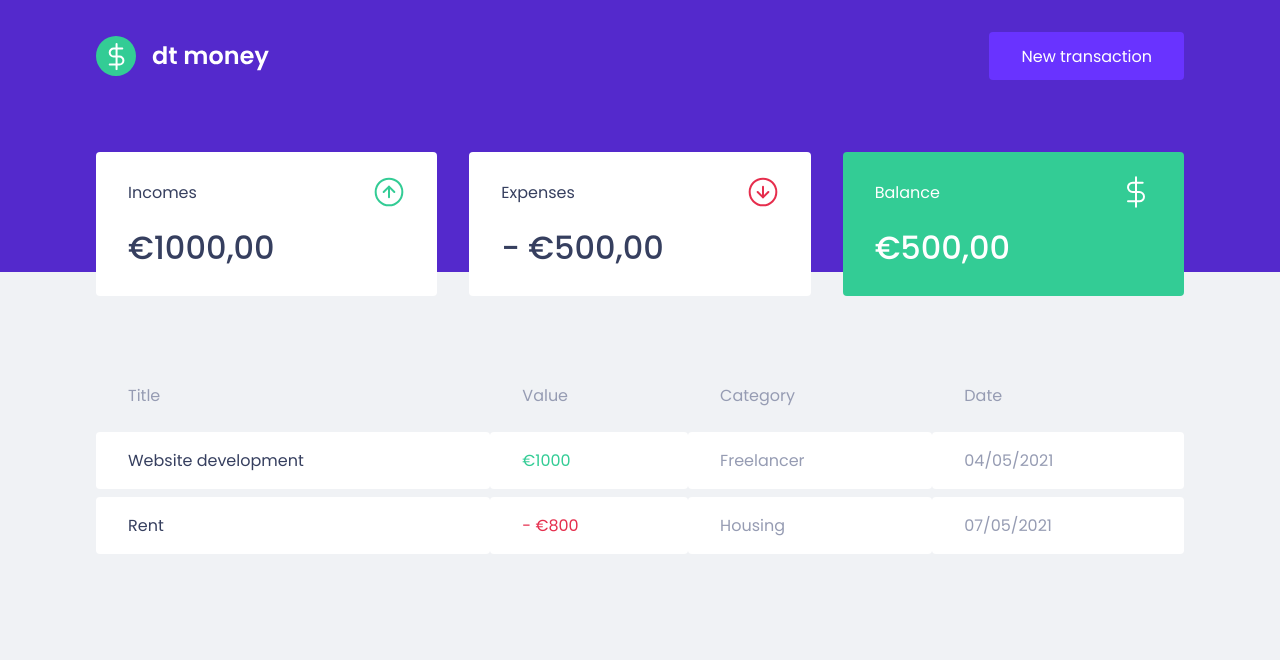
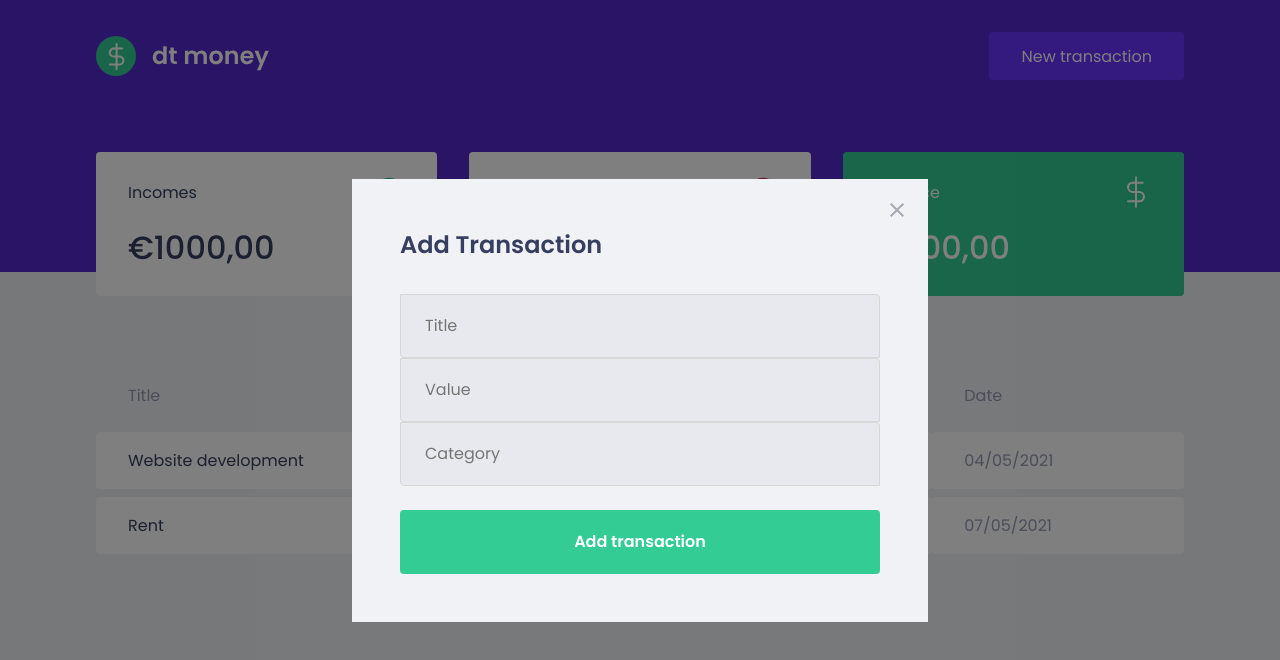
Before and after one commit to marcomedeirosfh/ignite-dtmoney, a React (Create React App) app: page / in a window 1280 px wide. Both pictures are taken after a click on the button "New transaction". Shown: the top 660 px of the page. Built offline with nearby package versions, Linux system fonts and the light colour scheme; no server answers; what miragejs would draw is missing.

Commit message:
New Transaction Modal and styling (unfinished)

```diff
--- a/package.json
+++ b/package.json
@@ -7,6 +7,7 @@
     "miragejs": "^0.1.41",
     "react": "^17.0.2",
     "react-dom": "^17.0.2",
+    "react-modal": "^3.13.1",
     "react-scripts": "4.0.3",
     "styled-components": "^5.3.0",
     "web-vitals": "^1.0.1"
@@ -19,6 +20,7 @@
     "@types/node": "^12.0.0",
     "@types/react": "^17.0.0",
     "@types/react-dom": "^17.0.0",
+    "@types/react-modal": "^3.12.0",
     "@types/styled-components": "^5.1.9",
     "typescript": "^4.1.2"
   },
--- a/src/App.tsx
+++ b/src/App.tsx
@@ -1,12 +1,28 @@
 import { Header } from './components/Header';
 import { GlobalStyle } from './styles/global'
 import { Dashboard } from './components/Dashboard'
+import Modal from 'react-modal'
+import { useState } from 'react';
+import { NewTransactionModal } from './components/NewTransactionModal';
+
+Modal.setAppElement('#root')
 
 export function App() {
+  const [isNewTransactionModalOpen, setIsNewTransactionModalOpen] = useState(false)
+
+  function handleOpenNewTransactionModal() {
+    setIsNewTransactionModalOpen(true)
+  }
+
+  function handleCloseNewTransactionModal() {
+    setIsNewTransactionModalOpen(false)
+  }
+
   return (
     <div className="App">
-      <Header />
+      <Header onOpenNewTransactionModal={handleOpenNewTransactionModal} />
       <Dashboard />
+      <NewTransactionModal isOpen={isNewTransactionModalOpen} onRequestClose={handleCloseNewTransactionModal}/>
       <GlobalStyle />
     </div>
   );
--- a/src/components/Header/index.tsx
+++ b/src/components/Header/index.tsx
@@ -1,12 +1,16 @@
 import logoImg from '../../assets/logo.svg';
 import { Container, Content } from './styles';
 
-export function Header() {
+interface HeaderProps {
+  onOpenNewTransactionModal: () => void;
+}
+
+export function Header({onOpenNewTransactionModal}: HeaderProps) {
   return (
     <Container>
       <Content>
         <img src={logoImg} alt="dt money" />
-        <button type="button">
+        <button type="button" onClick={onOpenNewTransactionModal}>
           New transaction
         </button>
       </Content>
--- /dev/null
+++ b/src/components/NewTransactionModal/index.tsx
@@ -0,0 +1,38 @@
+import Modal from 'react-modal';
+import { Container } from './styles';
+import closeImg from '../../assets/close.svg'
+
+interface NewTransactionModalProps {
+  isOpen: boolean,
+  onRequestClose: () => void
+}
+
+export function NewTransactionModal({isOpen, onRequestClose}: NewTransactionModalProps) {
+  return (
+    <Modal
+      isOpen={isOpen}
+      onRequestClose={onRequestClose}
+      overlayClassName="react-modal-overlay"
+      className="react-modal-content"
+    >
+
+      <button type="submit" onClick={onRequestClose} className="react-modal-close">
+        <img src={closeImg} alt="Close" />
+      </button>
+
+      <Container>
+        <h2>Add Transaction</h2>
+
+        <input type="text" placeholder="Title"/>
+
+        <input type="number" placeholder="Value"/>
+
+        <input type="text" placeholder="Category"/>
+
+        <button type="submit">
+          Add transaction
+        </button>
+      </Container>
+    </Modal>
+  )
+}
--- /dev/null
+++ b/src/components/NewTransactionModal/styles.ts
@@ -0,0 +1,50 @@
+import styled from 'styled-components'
+
+export const Container = styled.form`
+  h2 {
+    color: var(--text-title);
+    font-size: 1.5rem;
+    margin-bottom: 2rem;
+  }
+
+  input {
+    width: 100%;
+    padding: 0 1.5rem;
+    height: 4rem;
+    border-radius: 0 0.25rem;
+
+    border: 1px solid #d7d7d7;
+    background: #e7e9ee;
+
+    font-weight: 400;
+    font-size: 1rem;
+  }
+
+  &::placeholder {
+    color: var(--text-body);
+  }
+
+  & + input {
+    margin-top: 1rem;
+  }
+
+  button[type="submit"] {
+    width: 100%;
+    padding: 0 1.5rem;
+    height: 4rem;
+    background: var(--green);
+    color: #FFF;
+    border-radius: 0.25rem;
+    border: 0;
+    font-size: 1rem;
+    margin-top: 1.5rem;
+    font-weight: 600;
+
+    transition: filter 0.2s;
+
+    &:hover {
+      filter: brightness(0.9)
+    }
+  }
+
+`
--- a/src/styles/global.ts
+++ b/src/styles/global.ts
@@ -53,4 +53,40 @@
     opacity: 0.6;
     cursor: not-allowed;
   }
+
+  .react-modal-overlay {
+    background: rgba(0, 0, 0, 0.5);
+
+    position: fixed;
+    top: 0;
+    right: 0;
+    bottom: 0;
+    left: 0;
+
+    display: flex;
+    align-items: center;
+    justify-content: center;
+  }
+
+  .react-modal-content {
+    width: 100%;
+    max-width: 576px;
+    background: var(--background);
+    padding: 3rem;
+    position: relative;
+  }
+
+  .react-modal-close {
+    position: absolute;
+    top: 1.5rem;
+    right: 1.5rem;
+    background: transparent;
+    border: 0;
+
+    transition: filter 0.2s;
+
+    &:hover {
+      filter: brightness(0.8)
+    }
+  }
 `
```
Also changed, not shown: 1 other file (tests, documents, lock files or other folders).
